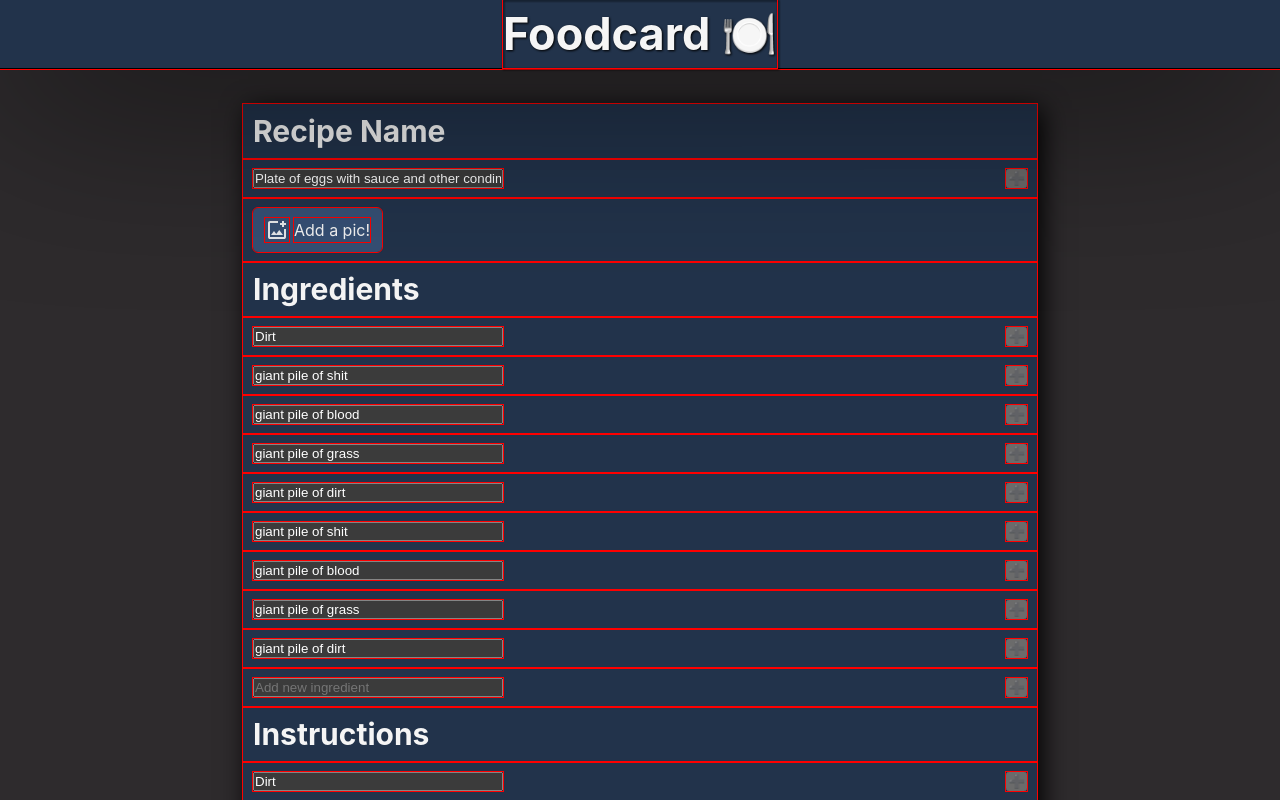
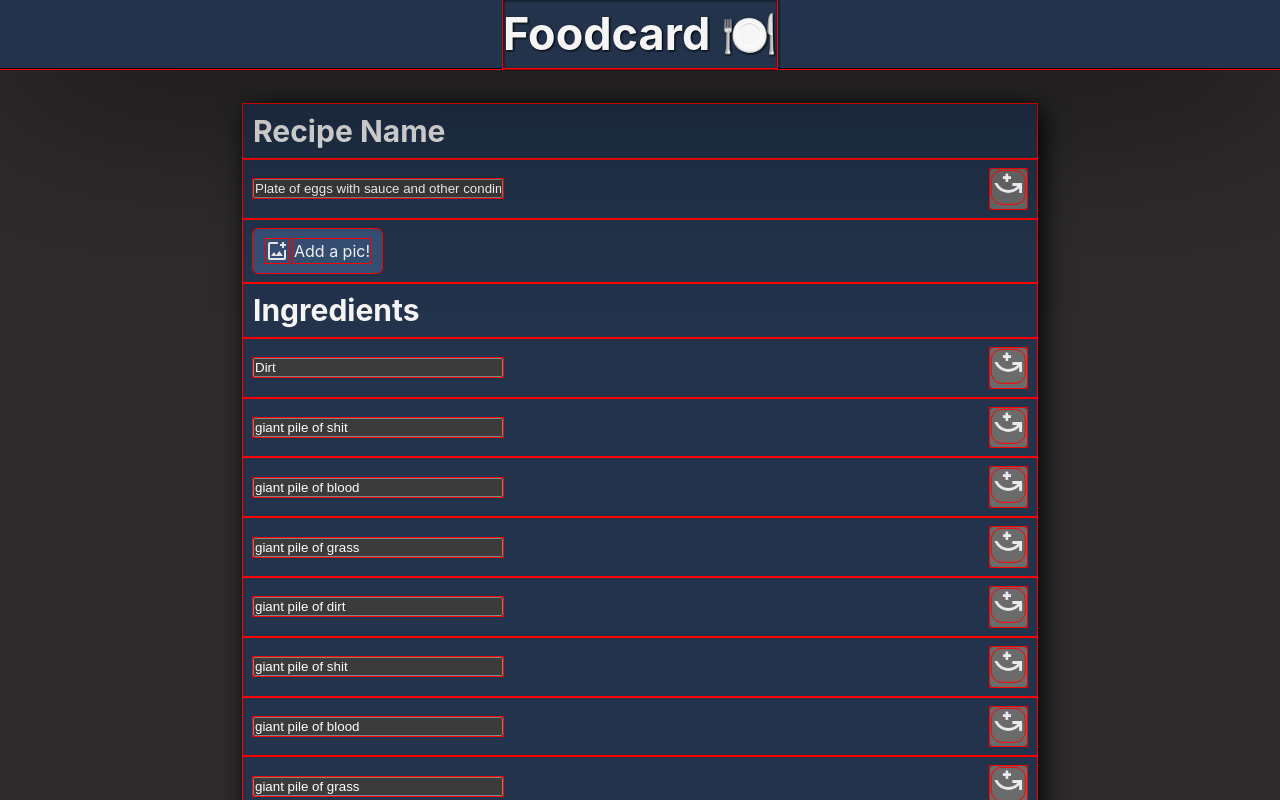
Before and after one commit to orzcode/foodcard, a React (Vite) app: page / in a window 1280 px wide. Shown: the top 800 px of the page. Built offline with nearby package versions, Linux system fonts and the light colour scheme.

Commit message:
add update icon as png

```diff
--- a/src/components/ActionButton.jsx
+++ b/src/components/ActionButton.jsx
@@ -1,7 +1,8 @@
 import React from "react";
+import updateIcon from '../assets/update.png';
 
 function ActionButton({ handleAction }) {
-  return <button onClick={handleAction}>➕</button>;
+  return <button onClick={handleAction}><img src={updateIcon} /></button>;
 }
 
 export default ActionButton;
--- a/src/styles/InputPane.css
+++ b/src/styles/InputPane.css
@@ -33,6 +33,14 @@
   h2 {
     padding: 0.5rem 1rem;
   }
+
+  button img {
+    /*only applies to the update icon*/
+    height: calc(2rem + 1vw);
+    rotate: 90deg;
+    transform: scaleX(-1);
+  }
+
 }
 @media all and (max-width: 1200px) {
  .InputPane {
```
Also changed, not shown: src/assets/update.png (added).
